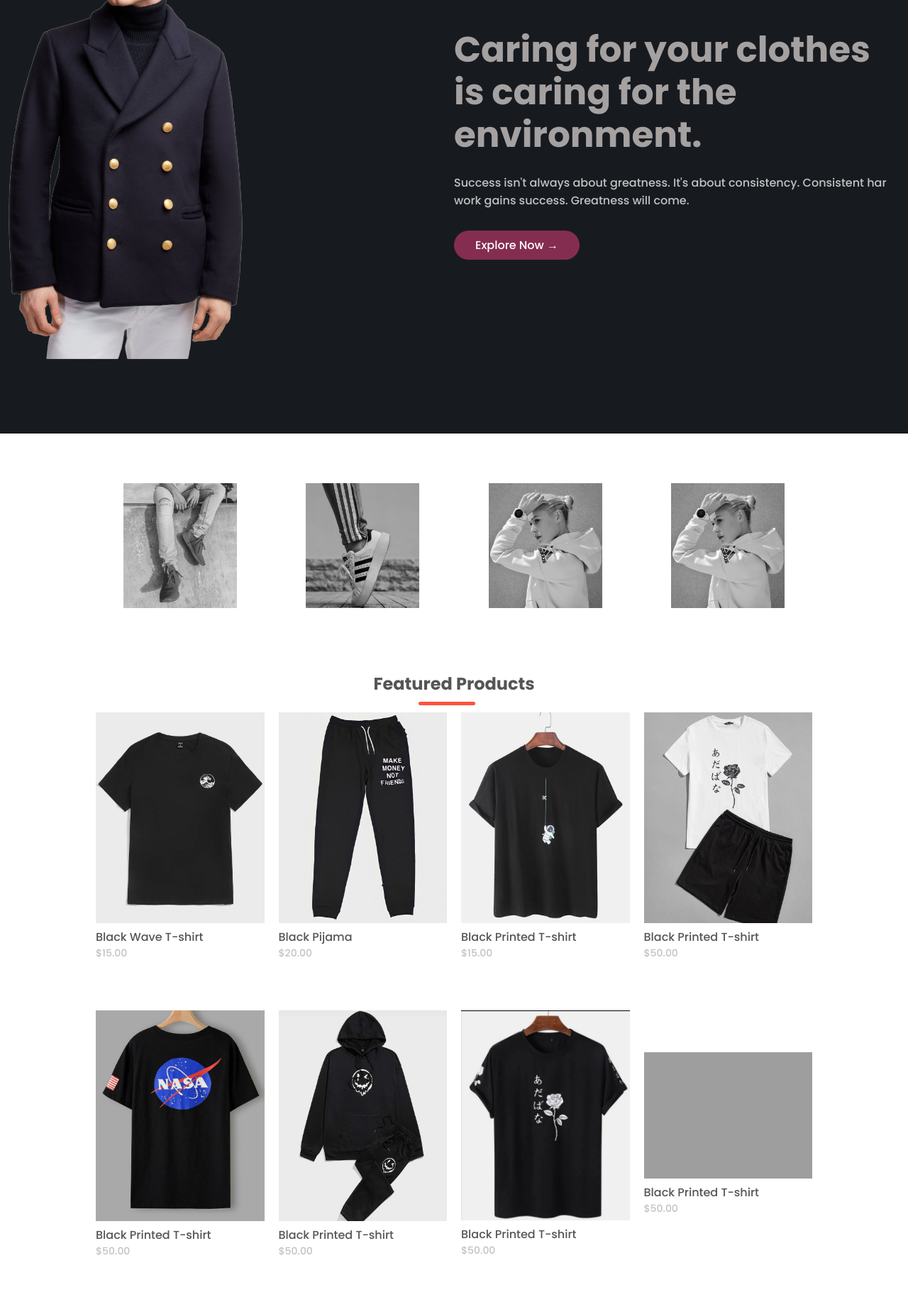
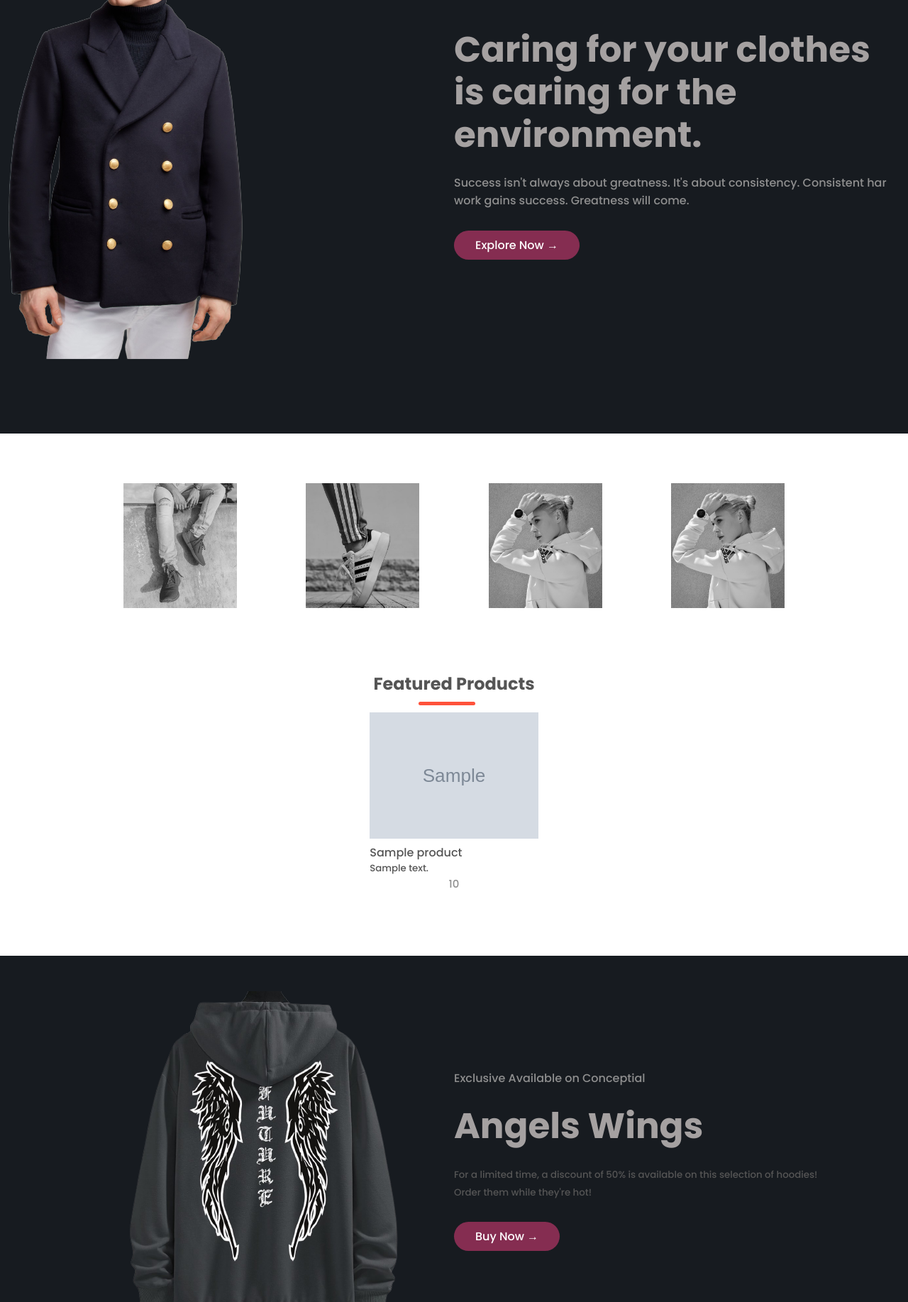
Before and after one commit to alikarim28/conceptial, a PHP site: page / in a window 1280 px wide. Shown: the part 414-2249 px from the top of the page at 71% size. Run offline with PHP 8.4, Linux system fonts and the light colour scheme; the visitor is signed in with stand-in values (Sample User, id 1); tables that the repository leaves empty or names only in its code hold one stand-in row (values such as "Sample post"); grey boxes marked "Sample" are stand-in pictures; grey boxes are pictures that could not be loaded.

Commit message:
product display dynamicly in the main page

```diff
--- a/css/stylesheet.css
+++ b/css/stylesheet.css
@@ -48,7 +48,7 @@ nav li a:hover::after{
 }
 
 p{
-	color: rgb(194, 194, 194);
+	color: rgb(143, 143, 143);
 }
 h1{
 	color: rgb(165, 161, 161);
@@ -151,7 +151,8 @@ h4{
 
 }
 .col-4 p{
-	font-size:14px;
+	font-size:15px;
+	text-align: center;
 }
 .col-4:hover{
 	transform: translateY(-5px);
@@ -498,3 +499,8 @@ h2{
 }
 .text-center{text-align:center!important;
 }
+
+h5{
+	color: #555;
+	font-weight: normal;
+}
--- /dev/null
+++ b/functions/common_functions.php
@@ -0,0 +1,26 @@
+<?php
+    require "./includes/connection.php";
+    function getproducts(){
+        global $con;
+        $select_query= "Select * from `product` ORDER BY rand()";
+        $result_query= mysqli_query($con,$select_query);
+        while($row=mysqli_fetch_assoc($result_query)){
+            $product_id=$row['product_id'];
+            $product_title=$row['product_title'];
+            $product_description = $row['product_description'];
+            $product_image1 = $row['product_image1'];
+            $product_price = $row['product_price'];
+            echo"<div class=\"col-4\"	onclick=\"window.location.href='sproduct.php'\">
+            <img src=\"./admin_area/product_images/$product_image1\" alt='$product_image1'>
+            <h4>$product_title</h4>
+            <h5>$product_description</h5>
+            <p>$product_price</p>
+        </div>";
+        }
+    }
+
+
+
+
+
+?>
--- a/index.php
+++ b/index.php
@@ -1,5 +1,6 @@
 <?php
 	require('includes/connection.php');
+	 include("functions/common_functions.php");
 ?>
 
 <!DOCTYPE html>
@@ -49,69 +50,12 @@
 		</div>
 	</div><!-------------------categories---------------------------->
 	<div><!--------------------products------------------->
-		<div class="small-container" id="	product">
+		<div class="small-container" id="product">
 			<h2 class="title">Featured Products</h2>
 			<div class="row">
-				<div class="col-4"	onclick="window.location.href='sproduct.php'">
-					<img src="images2/product-1.jpg">
-					<h4>Black Wave T-shirt</h4>
-					<p>$15.00</p>
-				</div>
-				<div class="col-4" onclick="window.location.href='sproduct2.html'">
-					<img src="images2/product-2.jpg">
-					<h4>Black Pijama</h4>
-					<p>$20.00</p>
-				</div>
-				<div class="col-4" onclick="window.location.href='sproduct3.html'">
-					<img src="images2/product-3.jpg" onclick="window.location.href='sproduct3.html'">
-					<h4>Black Printed T-shirt</h4>
-					<p>$15.00</p>
-				</div>
-				<div class="col-4">
-					<img src="images2/product-4.jpg" onclick="window.location.href='sproduct4.html'">
-					<h4>Black Printed T-shirt</h4>
-					<p>$50.00</p>
-				</div>
-				<div class="col-4">
-					<img src="images2/product-5.jpg" onclick="window.location.href='sproduct5.html'">
-					<h4>Black Printed T-shirt</h4>
-					<p>$50.00</p>
-				</div>
-				<div class="col-4">
-					<img src="images2/product-6.jpg" onclick="window.location.href='sproduct6.html'">
-					<h4>Black Printed T-shirt</h4>
-					<p>$50.00</p>
-				</div>
-				<div class="col-4">
-					<img src="images2/product-7.jpg" onclick="window.location.href='sproduct7.html'">
-					<h4>Black Printed T-shirt</h4>
-					<p>$50.00</p>
-				</div>
-				<div class="col-4">
-					<img src="images2/product-8.jpg" onclick="window.location.href='sproduct8.html'">
-					<h4>Black Printed T-shirt</h4>
-					<p>$50.00</p>
-				</div>
-				<div class="col-4">
-					<img src="images2/product-9.jpg" onclick="window.location.href='sproduct9.html'">
-					<h4>Black Printed T-shirt</h4>
-					<p>$50.00</p>
-				</div>
-				<div class="col-4">
-					<img src="images2/product-10.jpg" onclick="window.location.href='sproduct10.html'">
-					<h4>Black Printed T-shirt</h4>
-					<p>$50.00</p>
-				</div>
-				<div class="col-4">
-					<img src="images2/product-11.jpg" onclick="window.location.href='sproduct11.html'">
-					<h4>Black Printed T-shirt</h4>
-					<p>$50.00</p>
-				</div>
-				<div class="col-4">
-					<img src="images2/product-12.jpg" onclick="window.location.href='sproduct12.html'">
-					<h4>Black Printed T-shirt</h4>
-					<p>$50.00</p>
-				</div>
+				<?php
+					getproducts();
+				?>
 			</div>
 		</div>
 	</div><!------------/product---------------------------------------->
```
